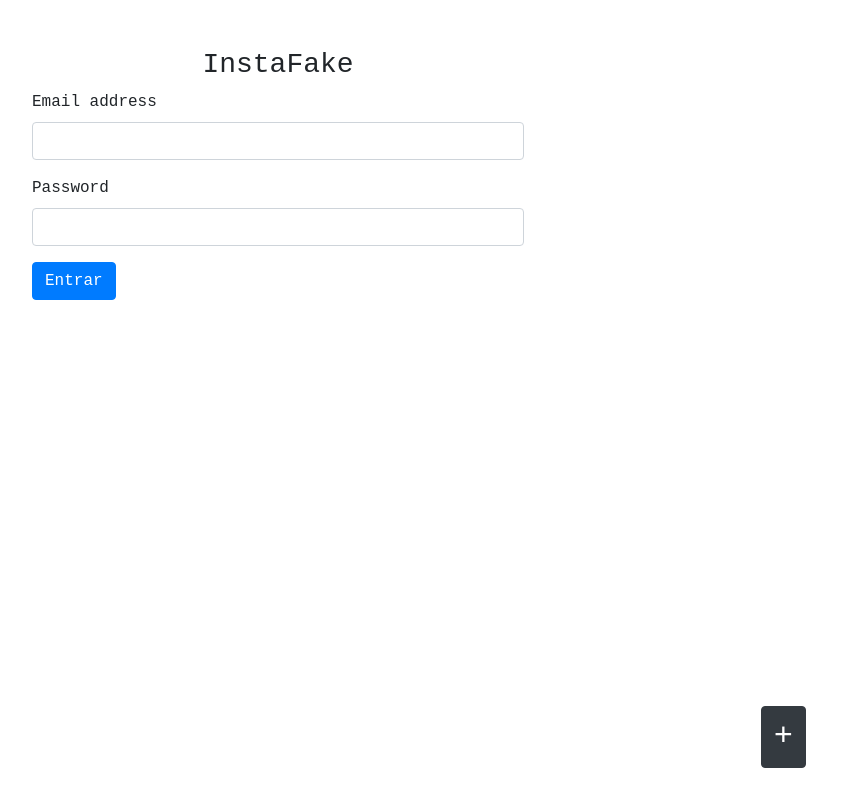
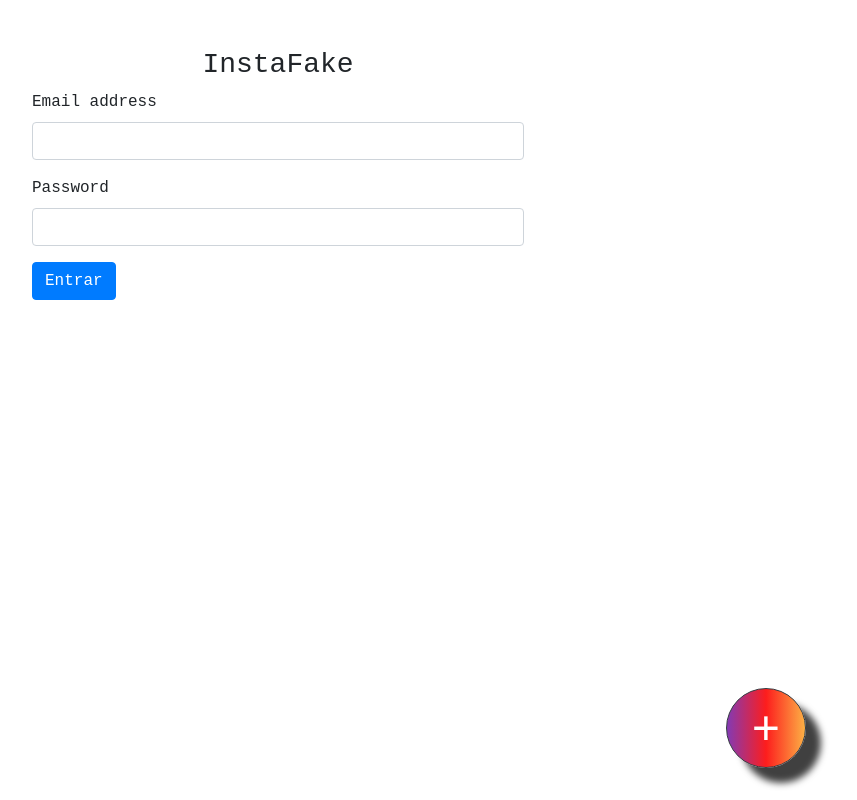
Before and after one commit to Franzcoz/desafio-instafake, a website: page public/desafio-instafake/index.html in a window 1280 px wide. Shown: the whole page, without its empty margins (362-1219 px from the left). Drawn offline with nearby package versions, Linux system fonts and the light colour scheme.

Commit message:
FIX: Se corrige estilos de boton 'cargar' en tarea de Instafake

```diff
--- a/public/desafio-instafake/index.html
+++ b/public/desafio-instafake/index.html
@@ -12,8 +12,14 @@
         #btnCargar {
           bottom: 2rem;
           right: 7rem;
-          font-size: 2rem;
-        }
+          /* Estilos 90eros*/
+          width: 5rem;
+          height: 5rem;
+          font-size: 3rem;
+          background: linear-gradient(90deg, rgba(131,58,180,1) 0%, rgba(253,29,29,1) 50%, rgba(252,176,69,1) 100%);
+          box-shadow: 15px 15px 7px 0px rgb(0 0 0 / 75%);
+          border-radius: 3rem;
+          }
     </style>
 </head>
 <body class="">
```
Also changed, not shown: 1 other file.
